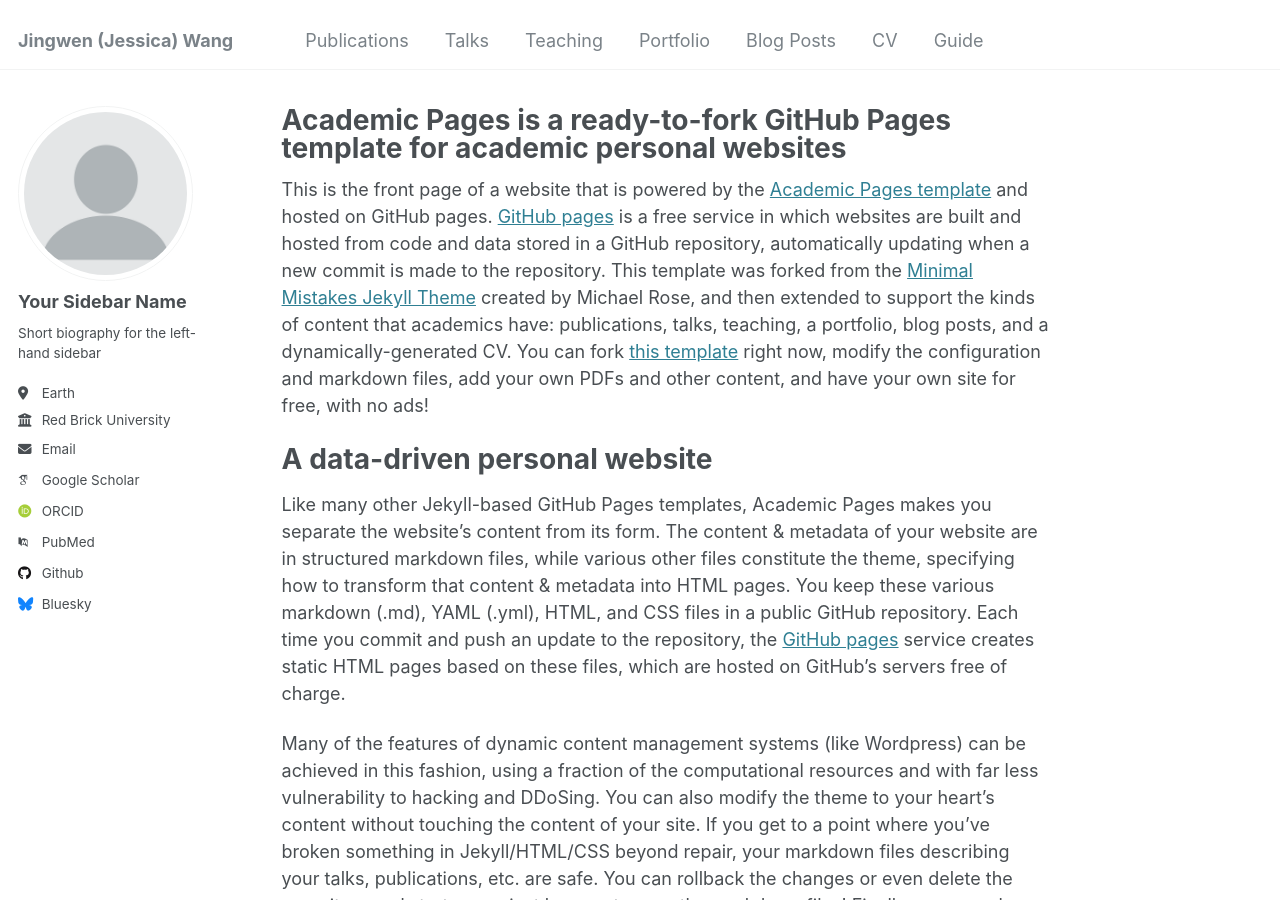
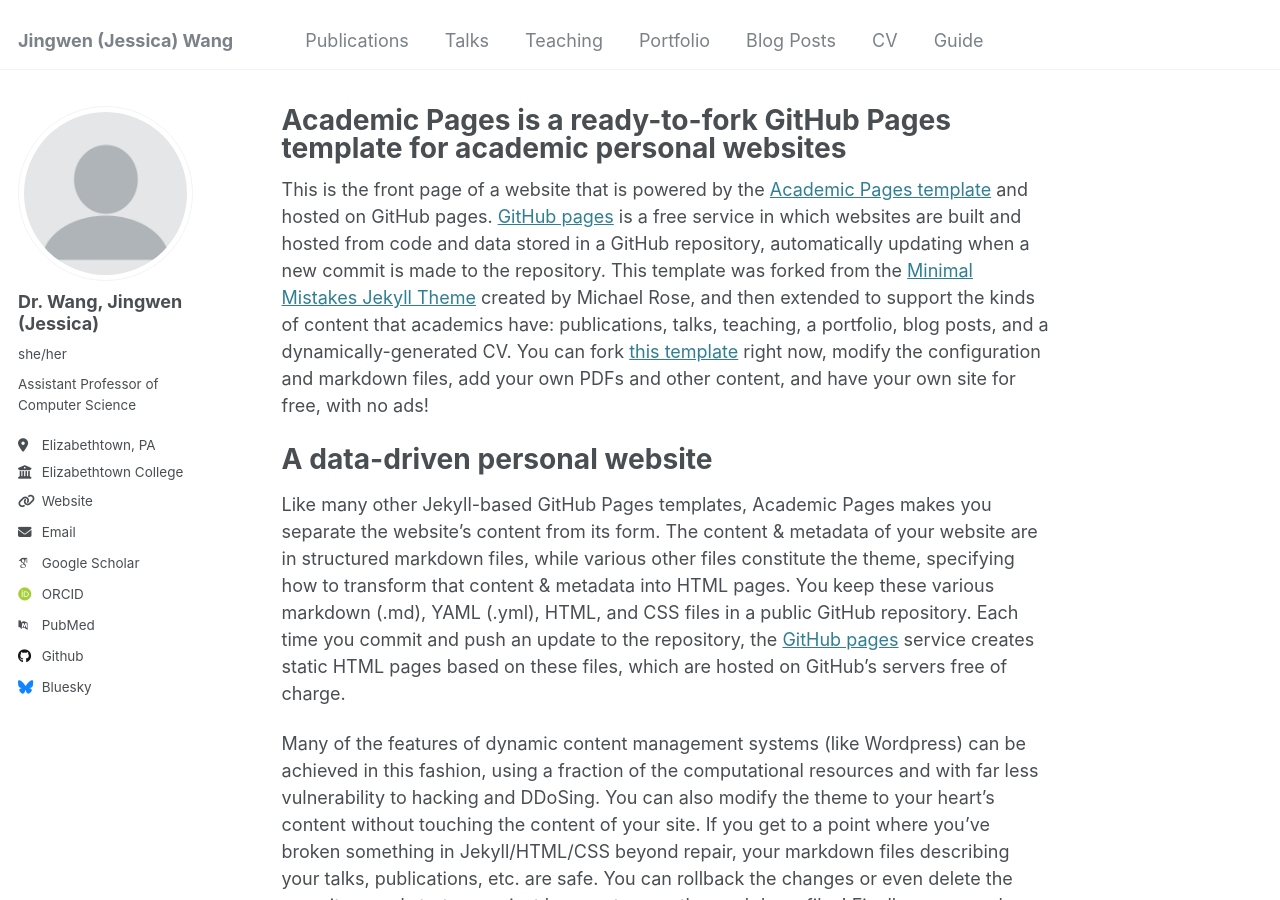
Before and after one commit to JingwenJessica/JingwenJessica.github.io, a Jekyll site: the page built from _pages/about.md, in a window 1280 px wide and 900 px high. Built offline with Jekyll 4.4.1, drawn with Linux system fonts in a browser that asks for light colours; some web fonts are replaced.

```diff
--- a/_config.yml
+++ b/_config.yml
@@ -22,13 +22,13 @@ repository               : "academicpages/academicpages.github.io"
 author:
   # Biographic information
   avatar           : "profile.png"
-  name             : "Your Sidebar Name"
-  pronouns         : # example: "she/her"
-  bio              : "Short biography for the left-hand sidebar"
-  location         : "Earth"
-  employer         : "Red Brick University"
-  uri              : # URL
-  email            : "none@example.org"
+  name             : "Dr. Wang, Jingwen (Jessica)"
+  pronouns         : "she/her"
+  bio              : "Assistant Professor of Computer Science"
+  location         : "Elizabethtown, PA"
+  employer         : "Elizabethtown College"
+  uri              : "https://jingwenjessica.github.io"
+  email            : "wangjingwen@etown.edu"
 
   # Academic websites
   arxiv            : # URL - Update with the correct link to your profile
```
